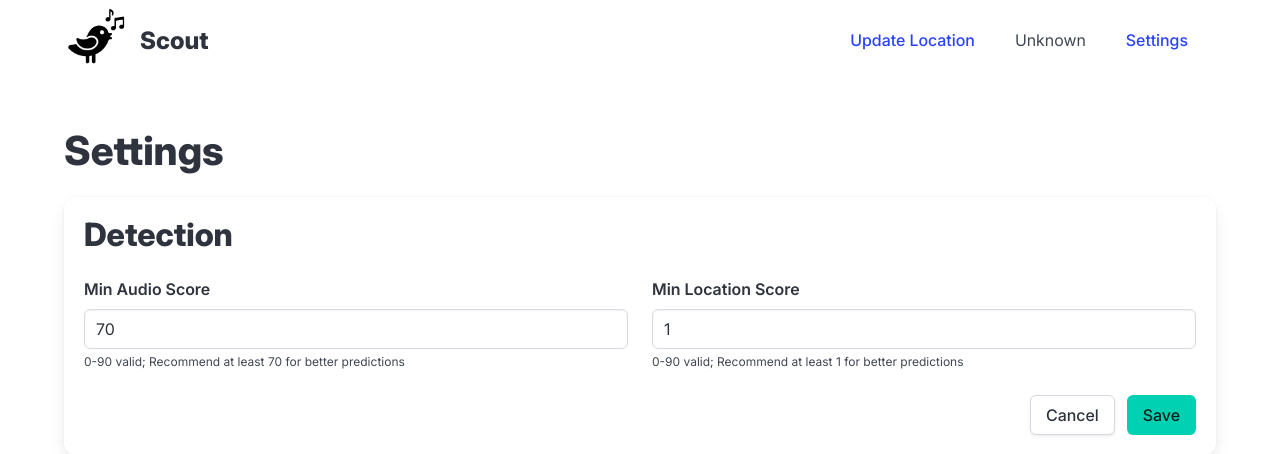
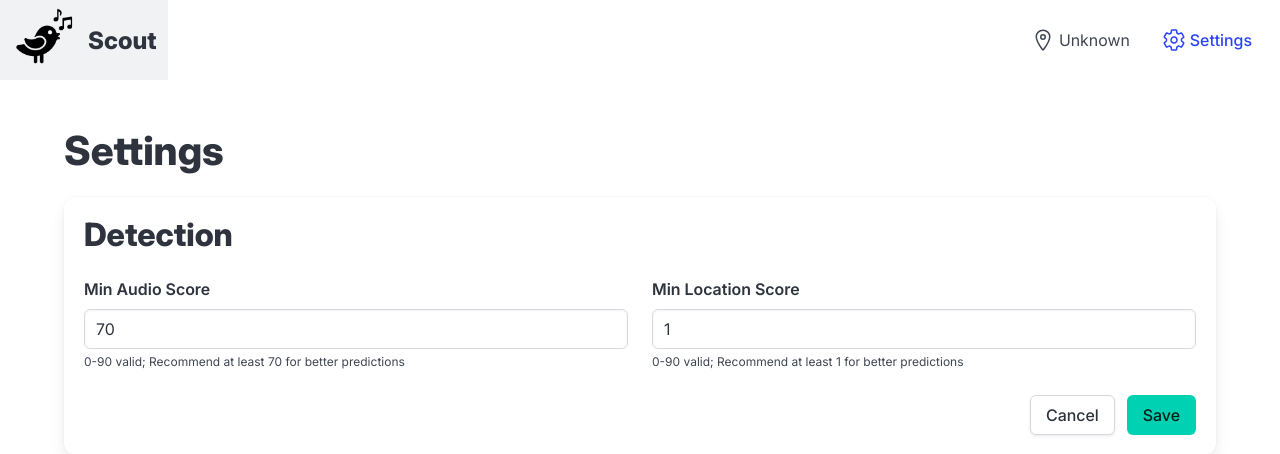
Before and after one commit to narkeeso/birdnet-scout, a Django app: page /views/settings in a window 1280 px wide. Shown: the top 454 px of the page. Run offline with Django 5.2, Linux system fonts and the light colour scheme; data comes from the database, SQL or seed files in the repository.

Commit message:
auto update location

```diff
--- a/web/models.py
+++ b/web/models.py
@@ -17,7 +17,6 @@ class ConfigManager(models.Manager):
                 "min_location_confidence": 1,
                 "min_audio_confidence": 70,
                 "min_sample_threshold": 2,
-                "timezone": "US/Pacific",
             },
         )
         return config
@@ -28,7 +27,6 @@ class Config(models.Model):
     min_audio_confidence = models.SmallIntegerField()
     min_location_confidence = models.SmallIntegerField()
     min_sample_threshold = models.SmallIntegerField()
-    timezone = models.CharField(default="US/Pacific")
     created_at = models.DateTimeField(auto_now_add=True)
     updated_at = models.DateTimeField(auto_now=True)
 
--- a/web/templates/navbar.html
+++ b/web/templates/navbar.html
@@ -1,6 +1,5 @@
 {% load static %}
 <nav id="nav" class="navbar">
-  <div class="container">
   <div class="navbar-brand">
     <a href="{% url 'home-view' %}" class="navbar-item">
       <img src="{% static 'web/logo.png' %}"
@@ -12,20 +11,24 @@
   </div>
   <div class="navbar-end">
     <div class="navbar-item">
-        {% csrf_token %}
-        <a hx-post="{% url 'update-location' %}"
-           class="button is-ghost"
-           hx-swap="outerHTML"
-           h-target="nav">Update Location</a>
+      <span class="icon-text">
+        <i class="icon">
+          <ion-icon name="location-outline"></ion-icon>
+        </i>
+        {% if config.location.city %}
+          <span>{{ config.location.city }}, {{ config.location.region }}</span>
+        {% else %}
+          <span>Unknown</span>
+        {% endif %}
+      </span>
     </div>
-      {% if config.location.city %}
-        <div class="navbar-item">{{ config.location.city }}, {{ config.location.region }}</div>
-      {% else %}
-        <div class="navbar-item">Unknown</div>
-      {% endif %}
     <div class="navbar-item">
-        <a href="{% url 'settings-view' %}" class="button is-ghost">Settings</a>
-      </div>
+      <a href="{% url 'settings-view' %}" class="button is-ghost">
+        <i class="icon">
+          <ion-icon name="settings-outline"></ion-icon>
+        </i>
+        <span>Settings</span>
+      </a>
     </div>
   </div>
 </nav>
--- a/web/urls.py
+++ b/web/urls.py
@@ -9,7 +9,6 @@ urlpatterns = [
     path("views/settings", views.SettingsView.as_view(), name="settings-view"),
     # API Routes
     path("healthcheck/", views.healthcheck),
-    path("api/location", views.update_location, name="update-location"),
     path("api/config", views.get_config),
     path("api/detections", views.create_detections),
 ]
--- a/web/views.py
+++ b/web/views.py
@@ -1,13 +1,13 @@
 import json
 
-import requests
+from loguru import logger
 from django.http import HttpRequest, HttpResponse, JsonResponse
 from django.views.decorators.csrf import ensure_csrf_cookie
 from django.forms.models import model_to_dict
 from django.views.generic.base import TemplateView
 from django.shortcuts import redirect
 
-from . import models, forms
+from . import models, forms, services
 
 
 class HomeView(TemplateView):
@@ -75,6 +75,13 @@ def healthcheck(request):
 def get_config(request):
     if request.method == "GET":
         config = models.Config.config.get_config()
+
+        # Best attempt to update location
+        try:
+            services.update_location(config)
+        except Exception as e:  # pylint: disable=broad-exception-caught
+            logger.exception(e)
+
         payload = model_to_dict(config)
         return JsonResponse(payload)
     return HttpResponse(status=405)
@@ -114,13 +121,3 @@ def create_detections(request):
         except json.JSONDecodeError:
             return JsonResponse({"error": "Invalid JSON data"}, status=400)
     return HttpResponse(status=405)  # Method Not Allowed
-
-
-def update_location(request: HttpRequest):
-    session = requests.Session()
-    response = session.get("https://api.ipify.org", timeout=5)
-    ip_address = response.text
-    response = session.get(f"http://ip-api.com/json/{ip_address}", timeout=5)
-    data = response.json()
-    models.Config.config.update(id=1, location=data)
-    return HttpResponse(status=204, headers={"HX-Refresh": "true"})
```
Also changed, not shown: web/services.py (added, +19 -0 lines), web/templates/index.html (+1 -9 lines). Lines whose indentation alone changed are shown as unchanged.
